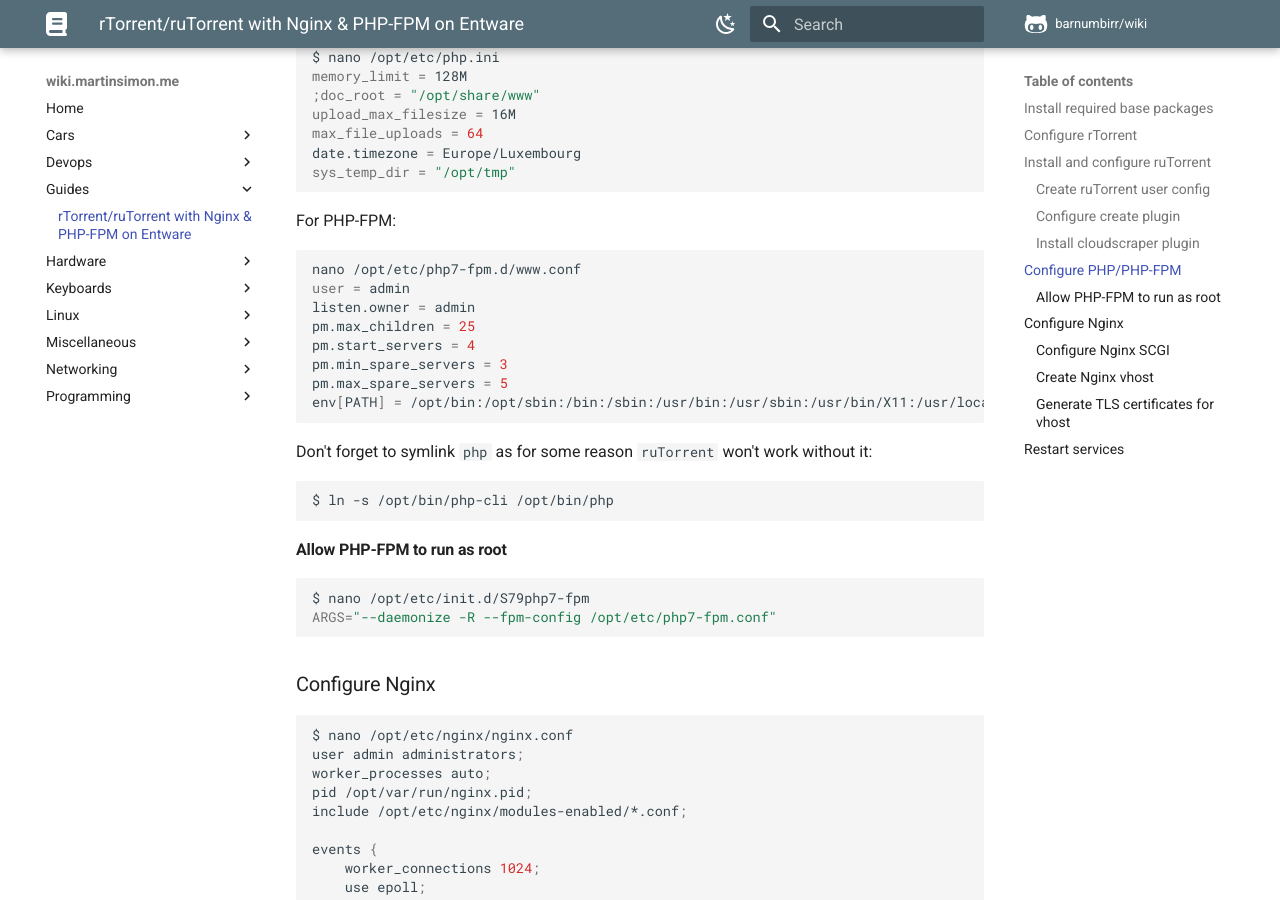
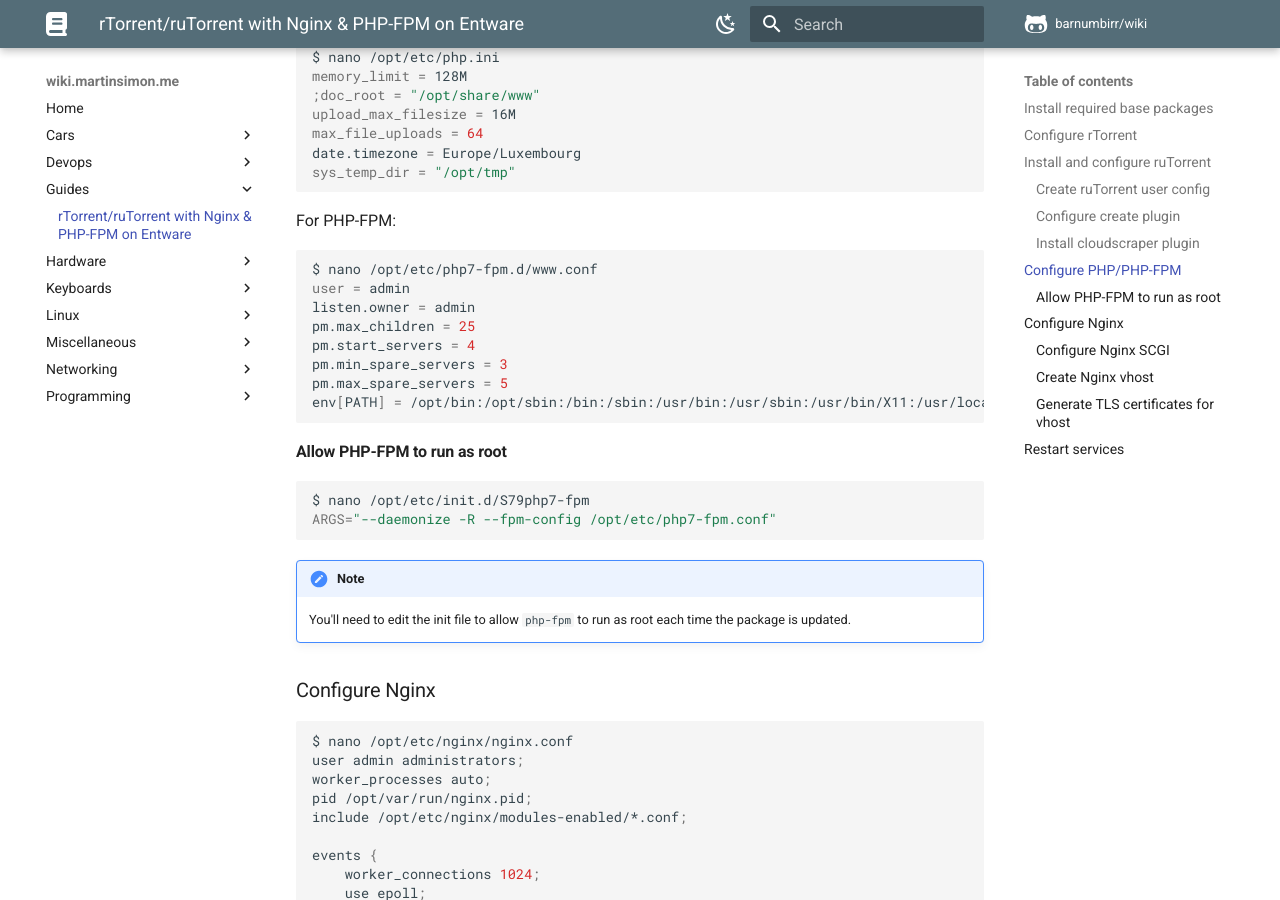
Before and after one commit to barnumbirr/wiki, an MkDocs documentation site: the page built from docs/guides/entware_rutorrent.md, in a window 1280 px wide and 900 px high, scrolled down 2925 px. Built offline with MkDocs 1.6.1 and Material for MkDocs 9.7.7, drawn with Linux system fonts in a browser that asks for light colours; emoji names are drawn with the system emoji font; comment, search, counter and statistics services are not loaded; some of the changed text lies outside the part shown.

Commit message:
fix PHP paths

````diff
--- a/docs/guides/entware_rutorrent.md
+++ b/docs/guides/entware_rutorrent.md
@@ -164,7 +164,7 @@
 For PHP-FPM:
 
 ```bash
-nano /opt/etc/php7-fpm.d/www.conf
+$ nano /opt/etc/php7-fpm.d/www.conf
 user = admin
 listen.owner = admin
 pm.max_children = 25
@@ -174,19 +174,16 @@
 env[PATH] = /opt/bin:/opt/sbin:/bin:/sbin:/usr/bin:/usr/sbin:/usr/bin/X11:/usr/local/sbin:/usr/local/bin
 ```
 
-Don't forget to symlink `php` as for some reason `ruTorrent` won't work without
-it:
-
-```bash
-$ ln -s /opt/bin/php-cli /opt/bin/php
-```
-
 #### Allow PHP-FPM to run as root
 
 ```bash
 $ nano /opt/etc/init.d/S79php7-fpm
 ARGS="--daemonize -R --fpm-config /opt/etc/php7-fpm.conf"
 ```
+
+!!! note
+    You'll need to edit the init file to allow `php-fpm` to run as root each
+    time the package is updated.
 
 ### Configure Nginx
 
@@ -413,7 +410,7 @@
 Setup a Diffie-Helmann key as follows:
 
 ```bash
-wget https://ssl-config.mozilla.org/ffdhe4096.txt -O /opt/etc/acme.sh/rutorrent.homelab.lu/dhparam.pem
+$ wget https://ssl-config.mozilla.org/ffdhe4096.txt -O /opt/etc/acme.sh/rutorrent.homelab.lu/dhparam.pem
 ```
 
 ### Restart services
````
Also changed, not shown: other parts of docs/guides/entware_rutorrent.md (+2 -2 lines).
